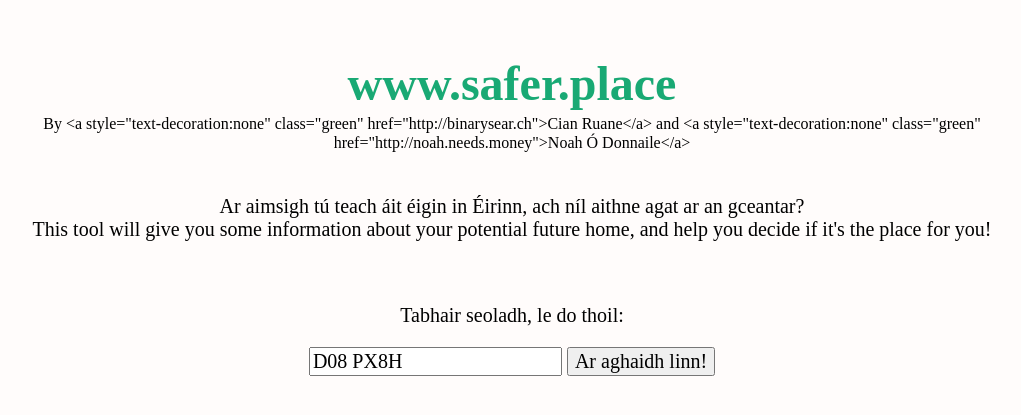
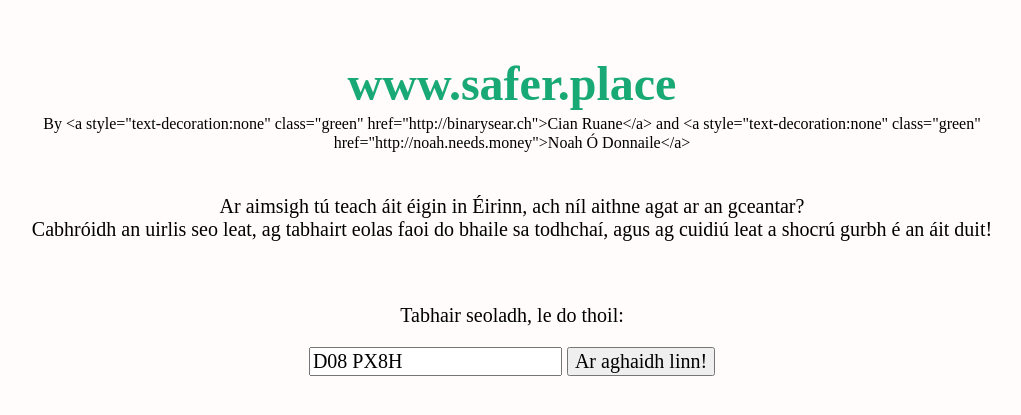
Before and after one commit to CianLR/coireacht, a Flask app: template templates/ga/index.html in a window 1280 px wide. Shown: the top 415 px of the page, without its empty margins (128-1149 px from the left). Run offline with Flask 2, Linux system fonts and the light colour scheme; the template is opened without the code that fills it: most values are stand-ins (such as "Sample title", 1, 10 or a date in 2020); parts of the project's set-up code (start-up, migrations or seed data) failed here and were passed over; some libraries are stand-ins or nearby versions.

Commit message:
Add missing translation

```diff
--- a/templates/ga/index.html
+++ b/templates/ga/index.html
@@ -1,4 +1,4 @@
 {% extends 'index.html' %}
-{% block blurb %}Ar aimsigh tú teach áit éigin in Éirinn, ach níl aithne agat ar an gceantar?<br>This tool will give you some information about your potential future home, and help you decide if it's the place for you!{% endblock %}
+{% block blurb %}Ar aimsigh tú teach áit éigin in Éirinn, ach níl aithne agat ar an gceantar?<br>Cabhróidh an uirlis seo leat, ag tabhairt eolas faoi do bhaile sa todhchaí, agus ag cuidiú leat a shocrú gurbh é an áit duit!{% endblock %}
 {% block pleaseEnterLabel %}Tabhair seoladh, le do thoil{% endblock %}
 {% block submitText %}Ar aghaidh linn!{% endblock %}
```
